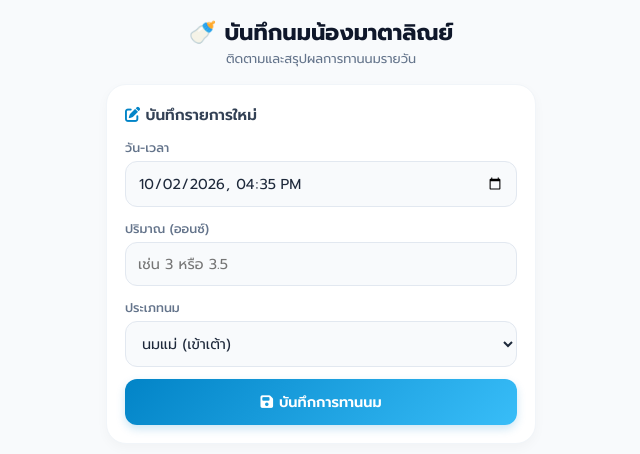
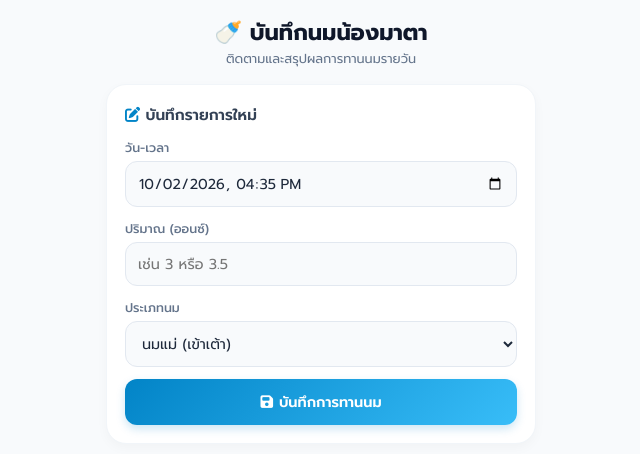
Before and after one commit to tortoeykubb/babytrackermatalyn, a plain HTML site: page public/index.html in a window 1280 px wide. Shown: the top 454 px of the page, without its empty margins (319-959 px from the left). Drawn offline with Linux system fonts and the light colour scheme; no server answers.

Commit message:
Update index.html

```diff
--- a/public/index.html
+++ b/public/index.html
@@ -48,7 +48,7 @@
   <div class="app-container">
     <!-- Header -->
     <div class="header">
-      <h1>🍼 บันทึกนมน้องมาตาลิณย์</h1>
+      <h1>🍼 บันทึกนมน้องมาตา</h1>
       <p>ติดตามและสรุปผลการทานนมรายวัน</p>
     </div>
 
```
